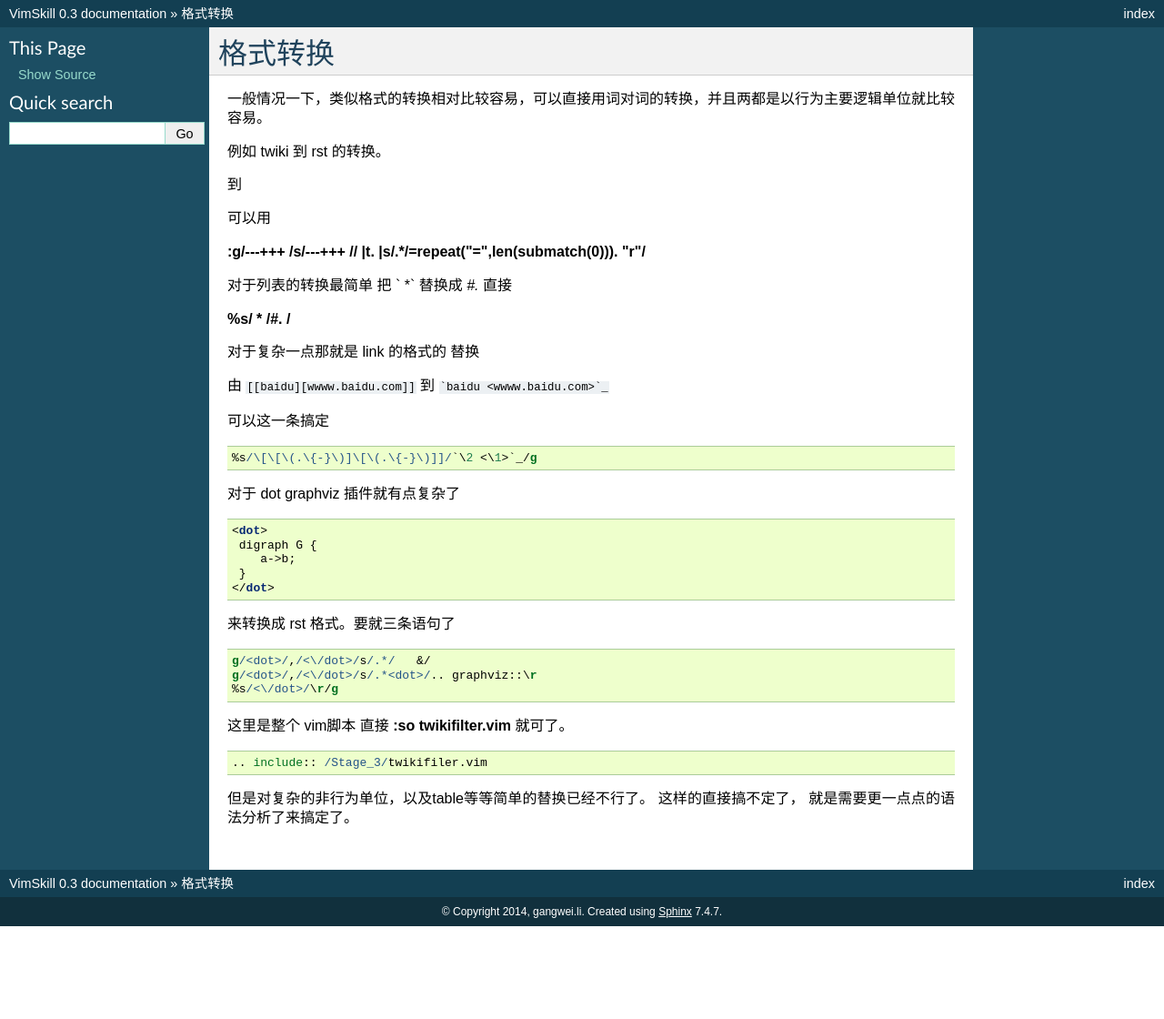
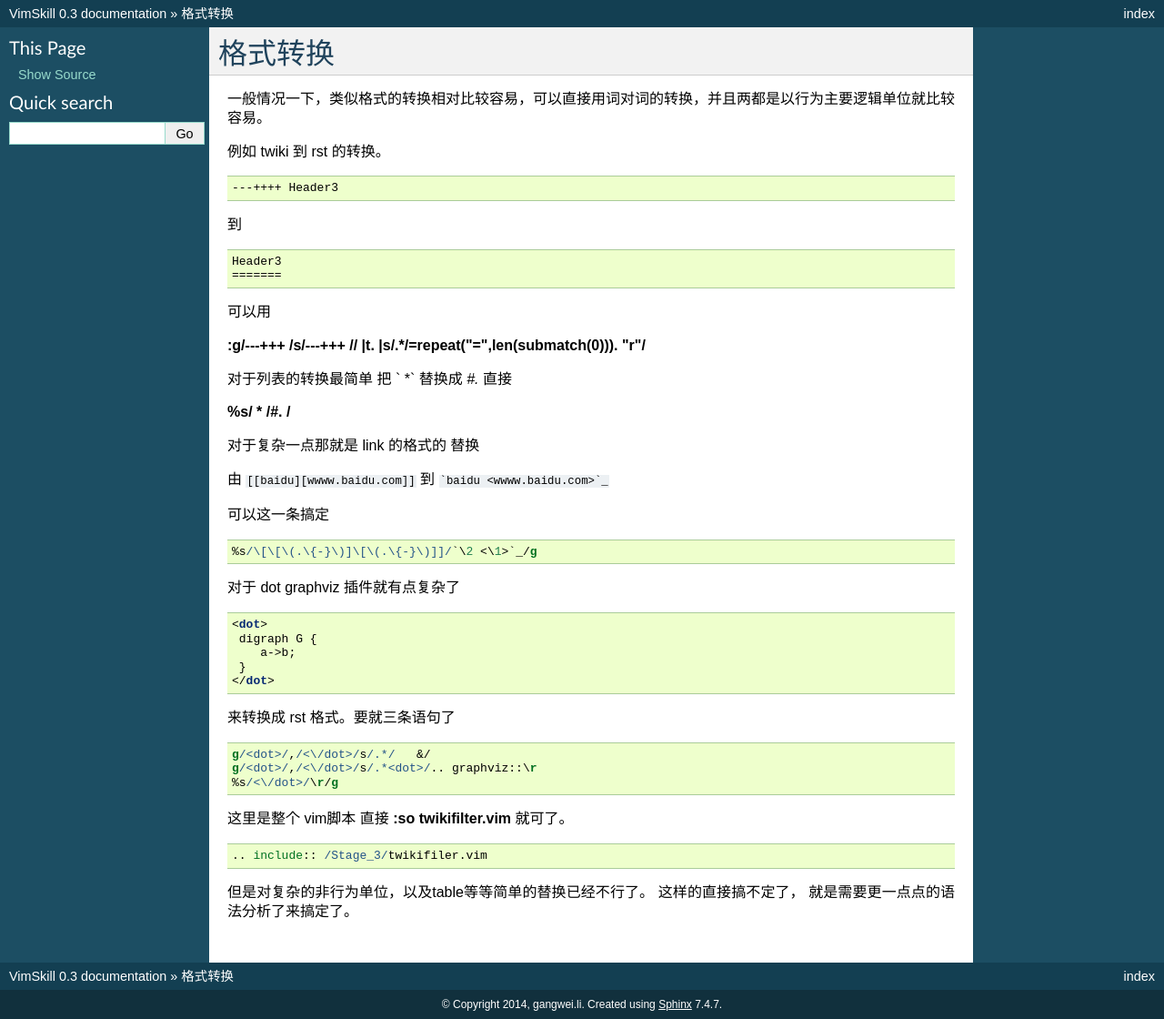
Before and after one commit to gwli/VimSkill, a Sphinx documentation site: the page built from source/Stage_3/transform.rst, in a window 1280 px wide. Shown: the whole page at 91% size. Built offline with Sphinx 7.4.7, drawn with Linux system fonts in a browser that asks for light colours; before the commit the page ends 1018 px from its top, so only the background shows below that.

Commit message:
change the command to show the sample

```diff
--- a/source/Stage_3/transform.rst
+++ b/source/Stage_3/transform.rst
@@ -5,13 +5,13 @@
 
 例如 twiki 到 rst 的转换。
 
-.. ::
+.. code-block:: html
 
    ---++++ Header3
 
 到
 
-.. ::
+.. code-block:: html
 
    Header3
    =======
```
